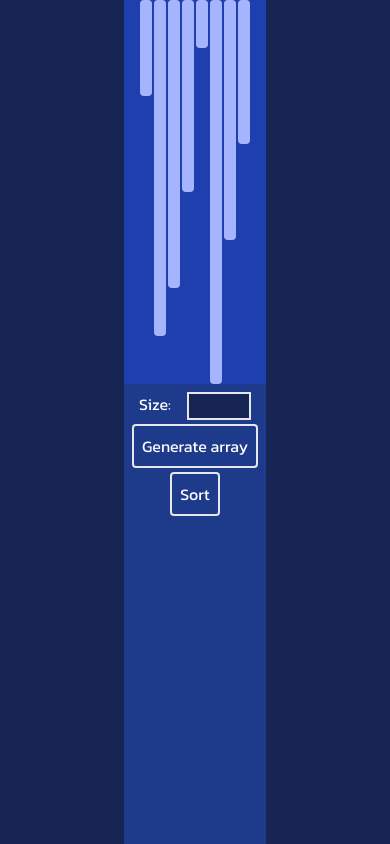
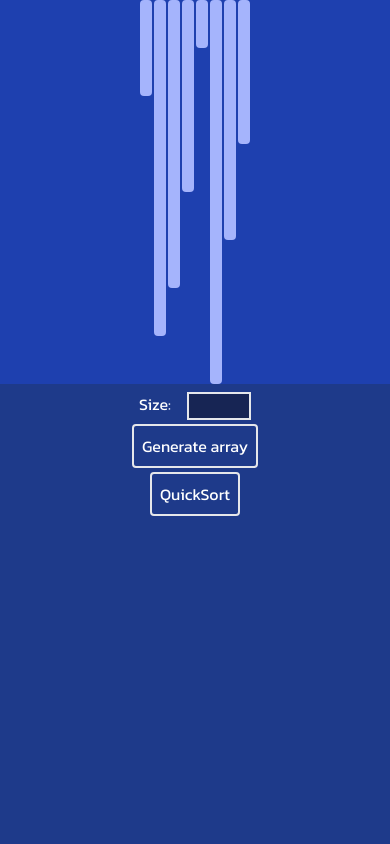
Before and after one commit to abumsoo/visualgo, a Next.js app: page / in a window 390 px wide. Built offline with nearby package versions, Linux system fonts and the light colour scheme.

Commit message:
responsive

```diff
--- a/app/page.tsx
+++ b/app/page.tsx
@@ -47,7 +47,7 @@ export default function Home() {
   }
   return (
     <div className="flex flex-col items-center w-fill h-fill gap-2">
-      <div className="flex flex-col md:w-[50%] h-screen">
+      <div className="flex flex-col md:w-[50%] h-screen w-full">
         <div className="flex gap-[2px] justify-center h-96 bg-blue-800">
           {/* make a box container around the bars */}
           {values.map((v, id) => (
@@ -91,7 +91,7 @@ export default function Home() {
               handleSort()
             }}
           >
-            Sort
+            QuickSort
           </button>
         </div>
       </div>
```
